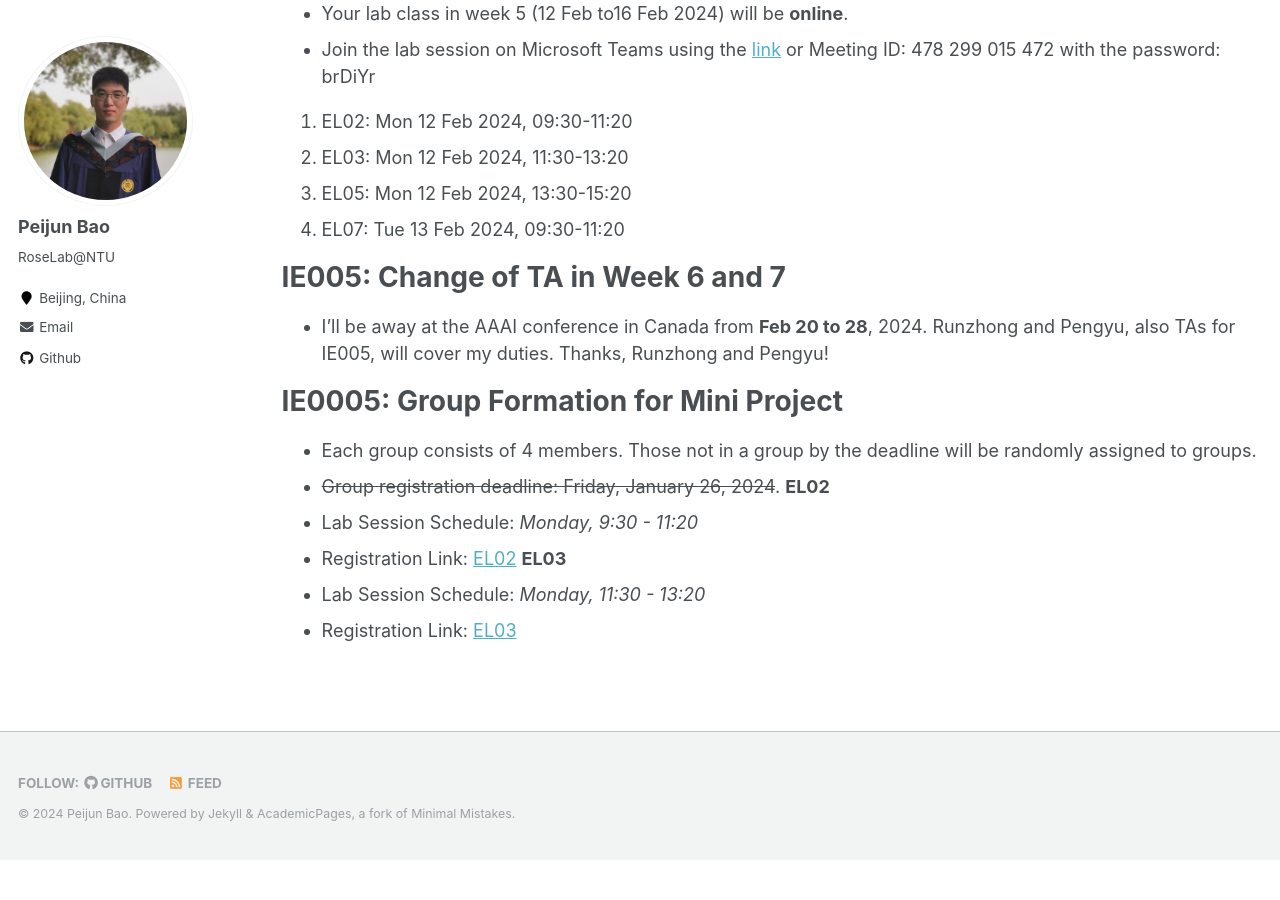
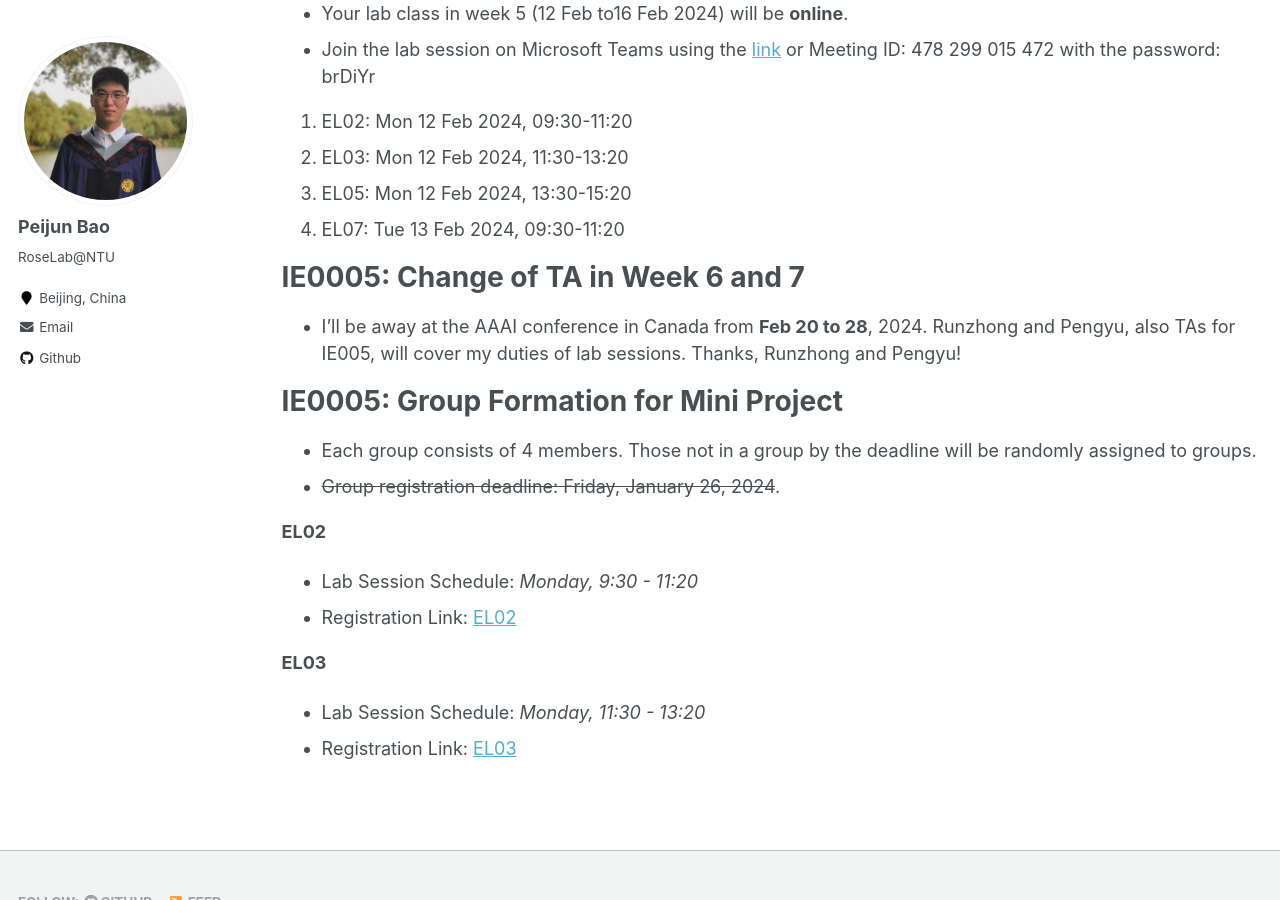
Before and after one commit to baopj/baopj.github.io, a Jekyll site: the page built from _pages/Course.md, in a window 1280 px wide and 900 px high, scrolled down 592 px. Built offline with Jekyll 4.4.1, drawn with Linux system fonts in a browser that asks for light colours; before the commit the page ends 1452 px from its top, so only the background shows below that.

Commit message:
Update Course.md

```diff
--- a/_pages/Course.md
+++ b/_pages/Course.md
@@ -19,15 +19,17 @@ To visit this page, you can
 3. EL05: Mon 12 Feb 2024, 13:30-15:20
 4. EL07: Tue   13 Feb 2024, 09:30-11:20
 
-# IE005: Change of TA in Week 6 and 7
--   I'll be away at the AAAI conference in Canada from **Feb 20 to 28**, 2024. Runzhong and Pengyu, also TAs for IE005, will cover my duties. Thanks, Runzhong and Pengyu!
+# IE0005: Change of TA in Week 6 and 7
+-   I'll be away at the AAAI conference in Canada from **Feb 20 to 28**, 2024. Runzhong and Pengyu, also TAs for IE005, will cover my duties of lab sessions. Thanks, Runzhong and Pengyu!
 
 # IE0005: Group Formation for Mini Project
 - Each group consists of 4 members. Those not in a group by the deadline will be randomly assigned to groups.
 - <del>Group registration deadline: Friday, January 26, 2024</del>.
+
 **EL02**
 - Lab Session Schedule: *Monday, 9:30 - 11:20*
 - Registration Link: [EL02](https://docs.google.com/spreadsheets/d/1evCmdrF5lygupPDoQHVzwdcB-urkrGARy2joQOeklbc)
+
 **EL03**
 - Lab Session Schedule: *Monday, 11:30 - 13:20*
 - Registration Link: [EL03](https://docs.google.com/spreadsheets/d/1aUSOMDJob0KzTtVo3SXQq347cvpRR9EvQMuIw9jtwKY)
```
